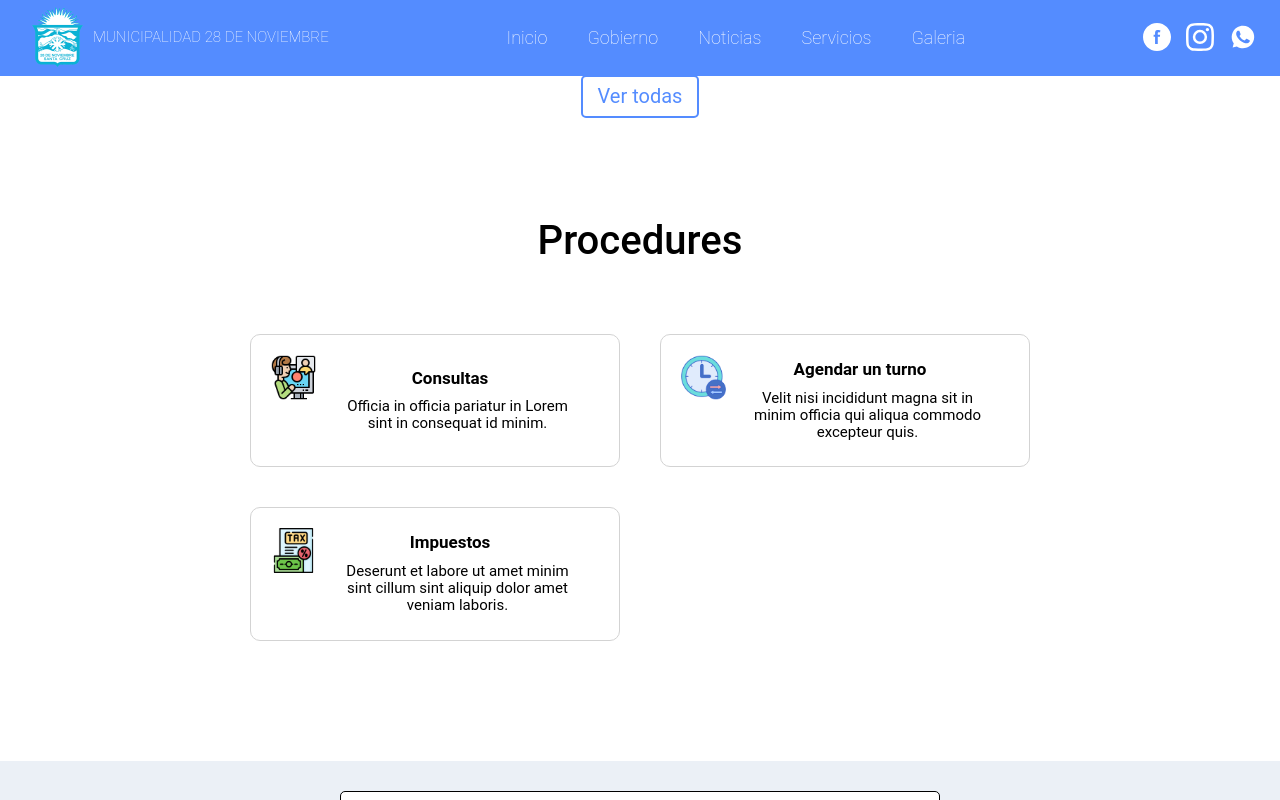
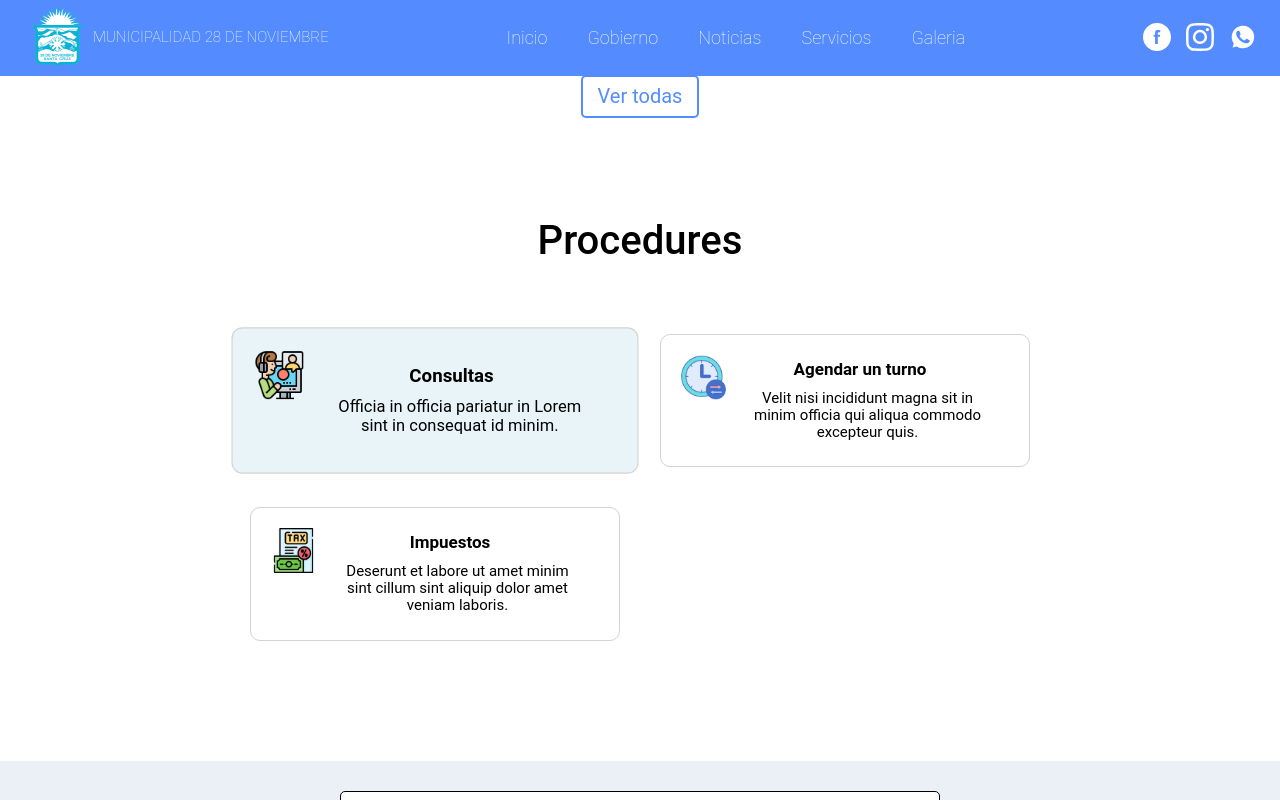
Before and after one commit to Alejo9601/gubernamental-website, a React (Create React App) app: page / in a window 1280 px wide. In both pictures the pointer is over the element 435 px from the left and 1957 px from the top of the page. Shown: the part 1557-2357 px from the top of the page. Built offline with nearby package versions, Linux system fonts and the light colour scheme.

Commit message:
Added animations

```diff
--- a/src/styles/procedures.css
+++ b/src/styles/procedures.css
@@ -17,10 +17,12 @@
    padding: 20px;
    background-color: white;
    cursor: pointer;
+   transition: transform ease 0.5s;
 }
 
 .procedure-item:hover {
-   background-color: var(--light_gray);
+   transform: scale(1.1);
+   background-color: var(--light-blue);
 }
 
 .description-container {
```
